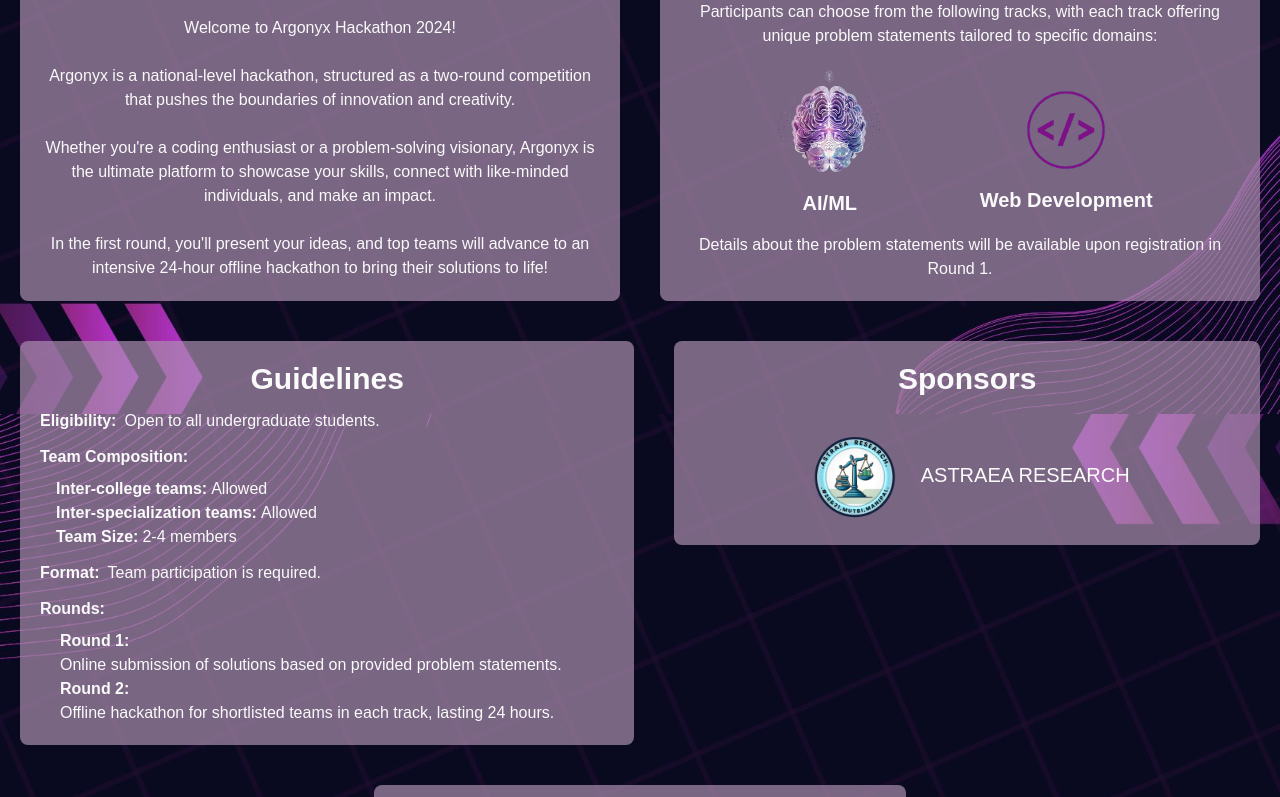
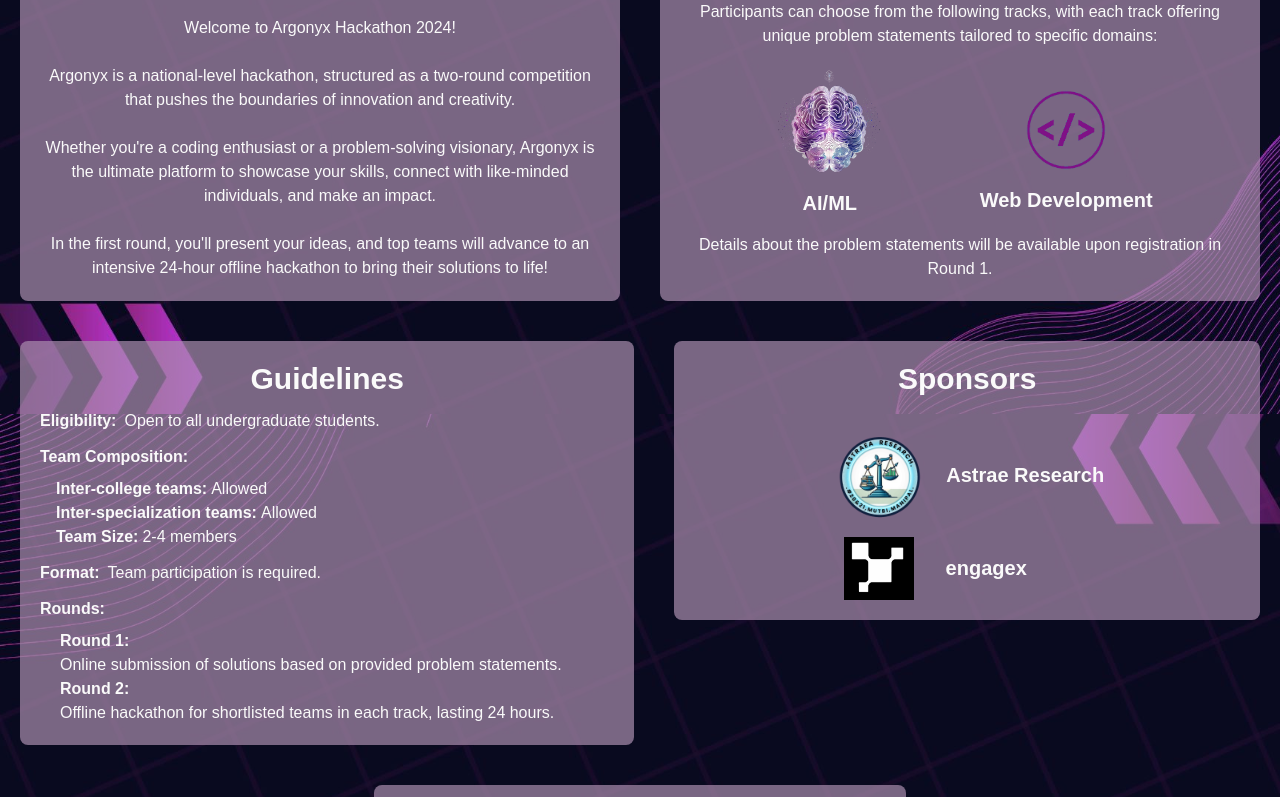
Before and after one commit to kautilyadevaraj/Argonyx_Website2, a Next.js app: page / in a window 1280 px wide. Shown: the part 386-1183 px from the top of the page. Built offline with nearby package versions, Linux system fonts and the light colour scheme.

Commit message:
added engagex

```diff
--- a/app/page.tsx
+++ b/app/page.tsx
@@ -14,6 +14,7 @@ import { TimelineLayout } from "@/components/HackathonTimeline";
 import { timelineData } from "@/components/data";
 import FadeInSection from "@/components/FadeInSection";
 import Sponsor1 from "@/public/sponsor_1.png";
+import engagexLogo from "@/public/EngageX.jpg";
 
 export default function Home() {
   return (
@@ -138,8 +139,10 @@ export default function Home() {
         {/*Guidelines*/}
         <FadeInSection>
           <div className="flex flex-wrap w-full">
-            <div className="w-full md:[width:calc(50%-2%)] flex flex-col p-4 md:p-5 m-2 md:m-5 rounded-lg space-y-3
-               md:bg-background/95 md:backdrop-blur-xs md:supports-[backdrop-filter]:bg-custom-bg/70">
+            <div
+              className="w-full md:[width:calc(50%-2%)] flex flex-col p-4 md:p-5 m-2 md:m-5 rounded-lg space-y-3
+               md:bg-background/95 md:backdrop-blur-xs md:supports-[backdrop-filter]:bg-custom-bg/70"
+            >
               <h2 className="text-3xl font-semibold text-center">Guidelines</h2>
 
               <div className="flex space-x-2">
@@ -203,7 +206,20 @@ export default function Home() {
                       height={100}
                       width={100}
                     />
-                    <span className="text-xl">ASTRAEA RESEARCH</span>
+                    <span className="text-xl font-semibold">Astrae Research</span>
+                  </div>
+                </div>
+              </div>
+              <div className="flex-grow flex flex-col pr-16">
+                <div className="space-y-4">
+                  <div className="flex items-center space-x-4">
+                    <Image
+                      src={engagexLogo}
+                      alt="engagex"
+                      height={70}
+                      width={70}
+                    />
+                    <span className="text-xl font-semibold pl-4">engagex</span>
                   </div>
                 </div>
               </div>
```
Also changed, not shown: public/EngageX.jpg (added).
